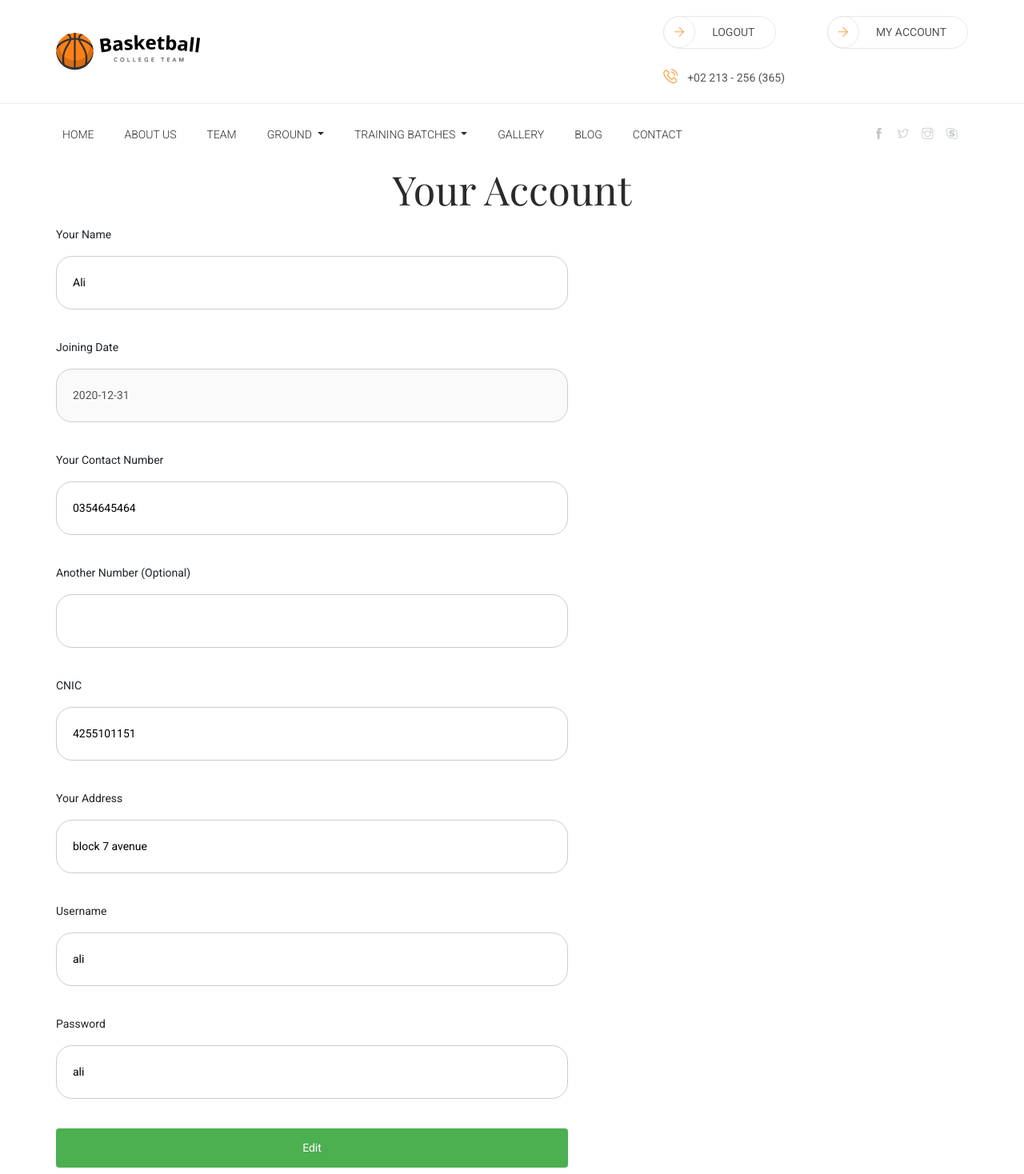
After one commit to mfarzamalam/cms, a PHP site: page /memberAccount.php in a window 1280 px wide. The commit adds this page. Shown: the whole page at 80% size. Run offline with PHP 8.4, Linux system fonts and the light colour scheme; a user stored in the database is signed in; data comes from the database, SQL or seed files in the repository; some web fonts are replaced.

Commit message:
Updated Database and Fix Member UI

```diff
--- a/MemberRegister.php
+++ b/MemberRegister.php
@@ -50,7 +50,7 @@
                 $result3 = mysqli_query($conn,$query3);
 
                 if($result && $result3){        // check both the queries perform well.
-                    header('location:MemberRegisterForm.php');
+                    header('location:MemberLoginForm.php?success=Successfully Registered');
                 }else {         // if not then else block will run
                     header('location:MemberRegisterForm.php?error=Failed to register');
                 }
--- a/MemberRegisterForm.php
+++ b/MemberRegisterForm.php
@@ -37,7 +37,7 @@
 
                             <div class="form-group">
                                 <label for="memberjoindate"><i class="zmdi zmdi-account material-icons-name"></i></label>
-                                <input type="date" name="memberjoindate" id="memberjoindate" placeholder="Member joining date"/>
+                                <input type="text" name="memberjoindate" id="memberjoindate" placeholder="Member joining date" value="<?php echo Date("m/d/Y")?>"/>
                             </div>
 
                             <div class="form-group">
--- /dev/null
+++ b/css/member.css
@@ -0,0 +1,40 @@
+.member input[type=text], select {
+    width: 50%;
+    padding: 22px 20px;
+    margin: 8px 70px;
+    display: block;
+    border: 1px solid #ccc;
+    border-radius: 20px;
+    box-sizing: border-box;
+  }
+
+  .member  input[type=submit] {
+    width: 50%;
+    background-color: #4CAF50;
+    margin: 8px 70px;
+    color: white;
+    padding: 14px 20px;
+    border: none;
+    border-radius: 4px;
+    cursor: pointer;
+  }
+
+  .member label {
+    margin: 8px 70px;
+  }
+  .member input[type=submit]:hover {
+
+    background-color: #45a049;
+  }
+
+  .member  div {
+    margin-left: 50%;
+    border-radius: 50px;
+    background-color: #f2f2f2;
+    padding: 20px;
+  }
+
+  h3 {
+    text-align: center;
+    font-size: 50px;
+  }
--- a/header.php
+++ b/header.php
@@ -15,6 +15,7 @@
                         <a href="LoginSelector.php" class="register_icon"><i class="ti-arrow-right"></i>LOGIN</a>
                         <?php } else {?>
                         <a href="logout.php" class="register_icon"><i class="ti-arrow-right"></i>LOGOUT</a>
+                        <a href="memberAccount.php" class="register_icon"><i class="ti-arrow-right"></i>MY ACCOUNT</a>
                         <?php }?>
                         <br/>
                         <br/>
--- /dev/null
+++ b/memberAccount.php
@@ -0,0 +1,62 @@
+<?php include 'connection.php';
+    $q = "SELECT * FROM `register_member` WHERE `member_code`='$_SESSION[member_code]'";
+    $r = mysqli_query($conn,$q);
+    $p = mysqli_fetch_assoc($r);
+
+    $q1 = "SELECT * FROM `signin_member` WHERE `member_code`='$_SESSION[member_code]'";
+    $r1 = mysqli_query($conn,$q1);
+    $p1 = mysqli_fetch_assoc($r1);
+
+?>
+
+<!DOCTYPE html>
+<html>
+<?php include 'headerlink.php'; ?>
+
+<link rel="stylesheet" href="css/member.css">
+<body>
+<?php include 'header.php'; ?>
+
+<h3>Your Account</h3>
+
+<div class="member">
+  <form action="AccountEdit.php" method="POST">
+    <label for="name">Your Name</label>
+    <input type="text" id="name" name="name" value="<?php echo $p['member_name']; ?>">
+    <br>
+
+    <label for="JD">Joining Date</label>
+    <input type="text" id="JD" value="<?php echo $p['joining_date']; ?>" disabled >
+    <input type="hidden" id="JD" name="JD" value="<?php echo $p['joining_date']; ?>" >
+    <br>
+
+    <label for="contact1">Your Contact Number</label>
+    <input type="text" id="contact1" name="contact1" value="<?php echo $p['member_cont1']; ?>">
+    <br>
+
+    <label for="contact2">Another Number (Optional)</label>
+    <input type="text" id="contact2" name="contact2" value="<?php echo $p['member_cont2']; ?>">
+    <br>
+
+    <label for="CNIC">CNIC</label>
+    <input type="text" id="CNIC" name="CNIC" value="<?php echo $p['member_cnic']; ?>">
+    <br>
+
+    <label for="add">Your Address</label>
+    <input type="text" id="add" name="add" value="<?php echo $p['member_address']; ?>">
+    <br>
+
+    <label for="user">Username</label>
+    <input type="text" id="user" name="user" value="<?php echo $p1['username']; ?>">
+    <br>
+
+    <label for="pass">Password</label>
+    <input type="text" id="pass" name="pass" value="<?php echo $p1['password']; ?>">
+    <br>
+
+    <input type="submit" value="Edit" name="memberEdit">
+  </form>
+</div>
+
+</body>
+</html>
```
Also changed, not shown: AccountEdit.php (added, +36 -0 lines), Database/CCMS.sql (+80 -18 lines).
